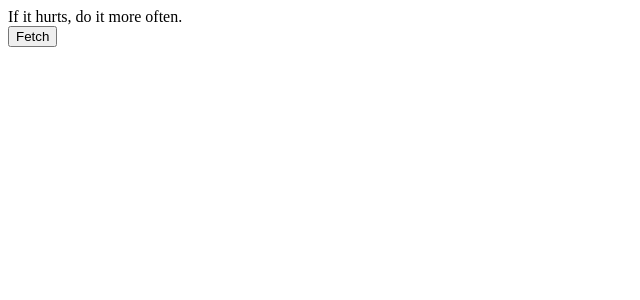
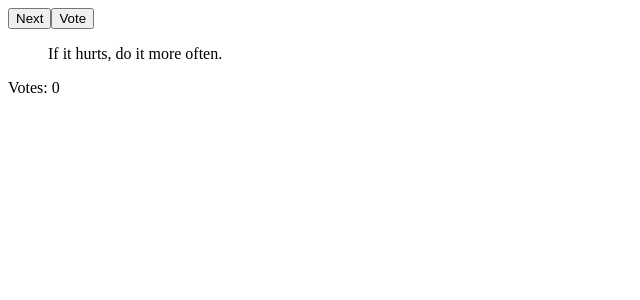
Before and after one commit to svalenziano/fullstackopen, a React (Vite) app in the folder fullstackopen/01-intro-to-react/part1-1/: page / in a window 1280 px wide. Shown: the top 300 px of the page, without its empty margins (0-640 px from the left). Built offline with nearby package versions, Linux system fonts and the light colour scheme.

Commit message:
1.13 complete

```diff
--- a/fullstackopen/01-intro-to-react/part1-1/src/App.jsx
+++ b/fullstackopen/01-intro-to-react/part1-1/src/App.jsx
@@ -1,7 +1,5 @@
 import { useState, useEffect } from 'react';
-
-const App = () => {
-  const anecdotes = [
+let defaultAnecdotes = [
   'If it hurts, do it more often.',
   'Adding manpower to a late software project makes it later!',
   'The first 90 percent of the code accounts for the first 90 percent of the development time...The remaining 10 percent of the code accounts for the other 90 percent of the development time.',
@@ -12,16 +10,36 @@ const App = () => {
   'The only way to go fast, is to go well.'
 ]
 
+defaultAnecdotes = defaultAnecdotes.reduce((accum, cur) => {
+  return [...accum, {text: cur, votes: 0}];
+}, []);
+
+
+const App = () => {
+
+  const [anecdotes, setAnecdotes] = useState(defaultAnecdotes);
   const [selected, setSelected] = useState(0)
+  const votes = anecdotes[selected].votes;
 
   function setRandom() {
     setSelected(Math.floor(Math.random() * anecdotes.length));
   }
 
+  function vote() {
+    setAnecdotes(anecdotes.map((quoteObj, idx) => {
+      return idx === selected ? {...quoteObj, votes: quoteObj.votes + 1} : {...quoteObj};
+    }));
+  }
+
+
   return (
     <div>
-      {anecdotes[selected]}
-      <button onClick={setRandom} style={{display: "block"}}>Fetch</button>
+      <div>
+        <button onClick={setRandom}>Next</button>
+        <button onClick={vote}>Vote</button>
+      </div>
+      <blockquote>{anecdotes[selected].text}</blockquote>
+      <p>Votes: {votes}</p>
     </div>
   )
 }
```
Lines whose indentation alone changed are shown as unchanged.
